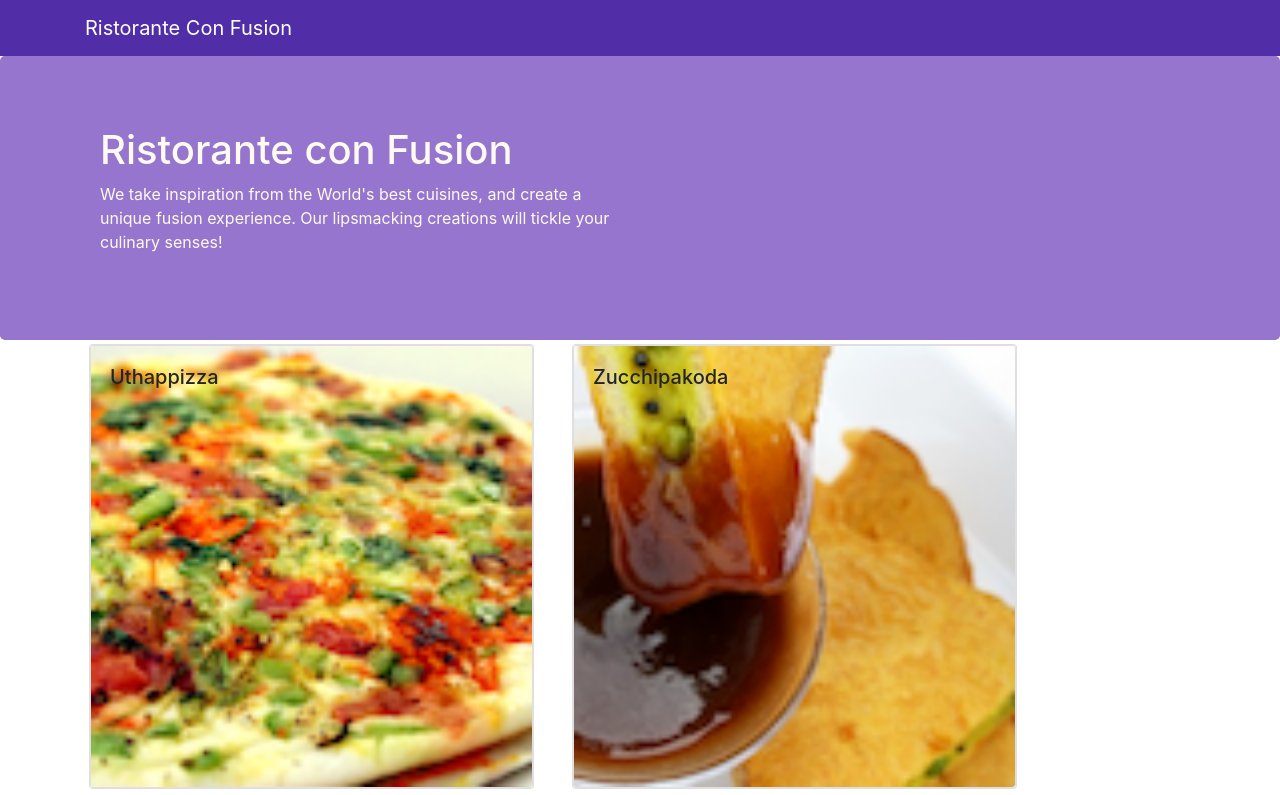
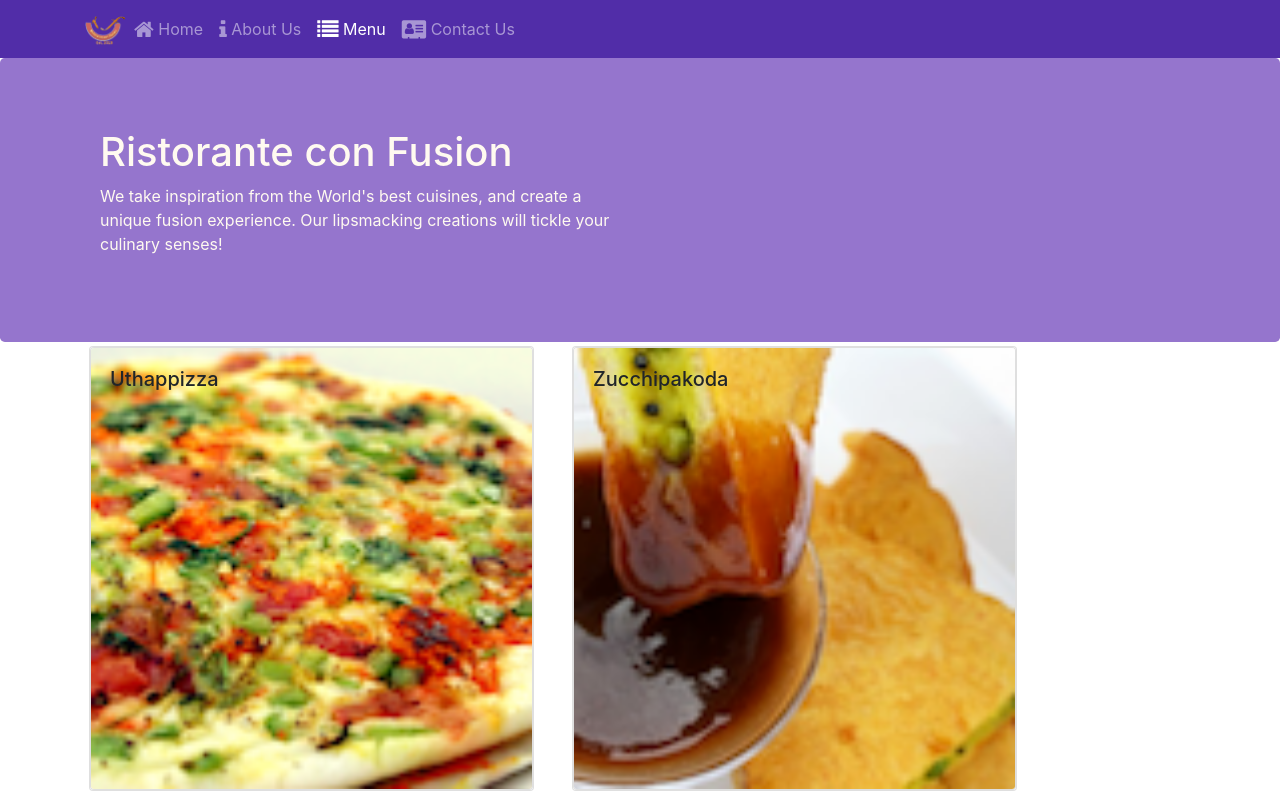
Before and after one commit to chhatch/React-Course, a React (Create React App) app: page /menu in a window 1280 px wide. Shown: the top 795 px of the page. Built offline with nearby package versions, Linux system fonts and the light colour scheme.

Commit message:
React Router

```diff
--- a/package.json
+++ b/package.json
@@ -12,6 +12,7 @@
     "react": "^16.13.1",
     "react-dom": "^16.13.1",
     "react-popper": "^0.9.2",
+    "react-router-dom": "^4.2.2",
     "react-scripts": "3.4.1",
     "reactstrap": "^5.0.0"
   },
--- a/src/App.js
+++ b/src/App.js
@@ -1,11 +1,14 @@
 import React from 'react'
 import Main from './components/MainComponent'
 import './App.css'
+import {BrowserRouter} from 'react-router-dom'
 
 const App = () => (
-    <div>
-        <Main />
-    </div>
+    <BrowserRouter>
+        <div>
+            <Main />
+        </div>
+    </BrowserRouter>
 )
 
 export default App
--- a/src/components/FooterComponent.js
+++ b/src/components/FooterComponent.js
@@ -1,4 +1,5 @@
 import React from 'react'
+import { Link } from 'react-router-dom'
 
 const Footer = () => (
     <div className="footer">
@@ -7,10 +8,10 @@
                 <div className="col-4 offset-1 col-sm-2">
                     <h5>Links</h5>
                     <ul className="list-unstyled">
-                        <li><a href="#">Home</a></li>
-                        <li><a href="#">About</a></li>
-                        <li><a href="#">Menu</a></li>
-                        <li><a href="contactus.html">Contact</a></li>
+                        <li><Link to="/home">Home</Link></li>
+                        <li><Link to="/about">About</Link></li>
+                        <li><Link to="/menu">Menu</Link></li>
+                        <li><Link to="/contactus">Contact</Link></li>
                     </ul>
                 </div>
                 <div className="col-7 col-sm-5">
--- a/src/components/HeaderComponent.js
+++ b/src/components/HeaderComponent.js
@@ -1,12 +1,58 @@
-import React from 'react'
-import {Navbar, NavbarBrand, Jumbotron} from 'reactstrap'
+import React, { useState } from 'react'
+import {
+    Navbar,
+    NavbarBrand,
+    Nav,
+    NavbarToggler,
+    Collapse,
+    NavItem,
+    Jumbotron,
+} from 'reactstrap'
+import {NavLink} from 'react-router-dom'
 
 const Header = () => {
+    const [isNavOpen, setIsNavOpen] = useState(false)
     return (
         <>
-            <Navbar dark>
+            <Navbar dark expand="md">
                 <div className="container">
-                    <NavbarBrand href="/">Ristorante Con Fusion</NavbarBrand>
+                    <NavbarToggler onClick={() => setIsNavOpen(!isNavOpen)} />
+                    <NavbarBrand className="mr-auto" href="/">
+                        <img
+                            src="assets/images/logo.png"
+                            height="30"
+                            width="41"
+                            alt="Ristorante Con Fusion"
+                        />
+                    </NavbarBrand>
+                    <Collapse isOpen={isNavOpen} navbar>
+                        <Nav navbar>
+                            <NavItem>
+                                <NavLink className="nav-link" to="/home">
+                                    <span className="fa fa-home fa-lg"></span>{' '}
+                                    Home
+                                </NavLink>
+                            </NavItem>
+                            <NavItem>
+                                <NavLink className="nav-link" to="/aboutus">
+                                    <span className="fa fa-info fa-lg"></span>{' '}
+                                    About Us
+                                </NavLink>
+                            </NavItem>
+                            <NavItem>
+                                <NavLink className="nav-link" to="/menu">
+                                    <span className="fa fa-list fa-lg"></span>{' '}
+                                    Menu
+                                </NavLink>
+                            </NavItem>
+                            <NavItem>
+                                <NavLink className="nav-link" to="/contactus">
+                                    <span className="fa fa-address-card fa-lg"></span>{' '}
+                                    Contact Us
+                                </NavLink>
+                            </NavItem>
+                        </Nav>
+                    </Collapse>
                 </div>
             </Navbar>
             <Jumbotron>
--- /dev/null
+++ b/src/components/HomeComponent.js
@@ -0,0 +1,9 @@
+import React from 'react'
+
+const Home = () => (
+    <div className="container">
+       <h4>Home</h4>
+    </div>
+)
+
+export default Home
--- a/src/components/MainComponent.js
+++ b/src/components/MainComponent.js
@@ -1,18 +1,23 @@
 import React, {useState} from 'react'
+import Home from './HomeComponent'
 import Menu from './MenuComponent'
 import DishDetail from './DishDetailComponent'
 import Header from './HeaderComponent'
 import Footer from './FooterComponent'
 import {DISHES} from '../shared/dishes'
+import { Switch, Route, Redirect } from 'react-router-dom'
 
 function Main() {
     const [dishes, setDishes] = useState(DISHES)
-    const [selectedDishId, setSelectedDishId] = useState(null)
+    const HomePage = () => <Home />
     return (
-        <div className="App">
+        <div>
             <Header />
-            <Menu dishes={dishes}  onClick={dishId => setSelectedDishId(dishId)} />
-            <DishDetail dish={dishes.find(dish => dish.id === selectedDishId)} />
+            <Switch>
+                <Route path="/home" component={HomePage} />
+                <Route exact path="/menu" component={() => <Menu dishes={dishes} />} />
+                <Redirect to="/home" />
+            </Switch>
             <Footer />
         </div>
     )
```
Also changed, not shown: 1 other file (tests, documents, lock files or other folders).
